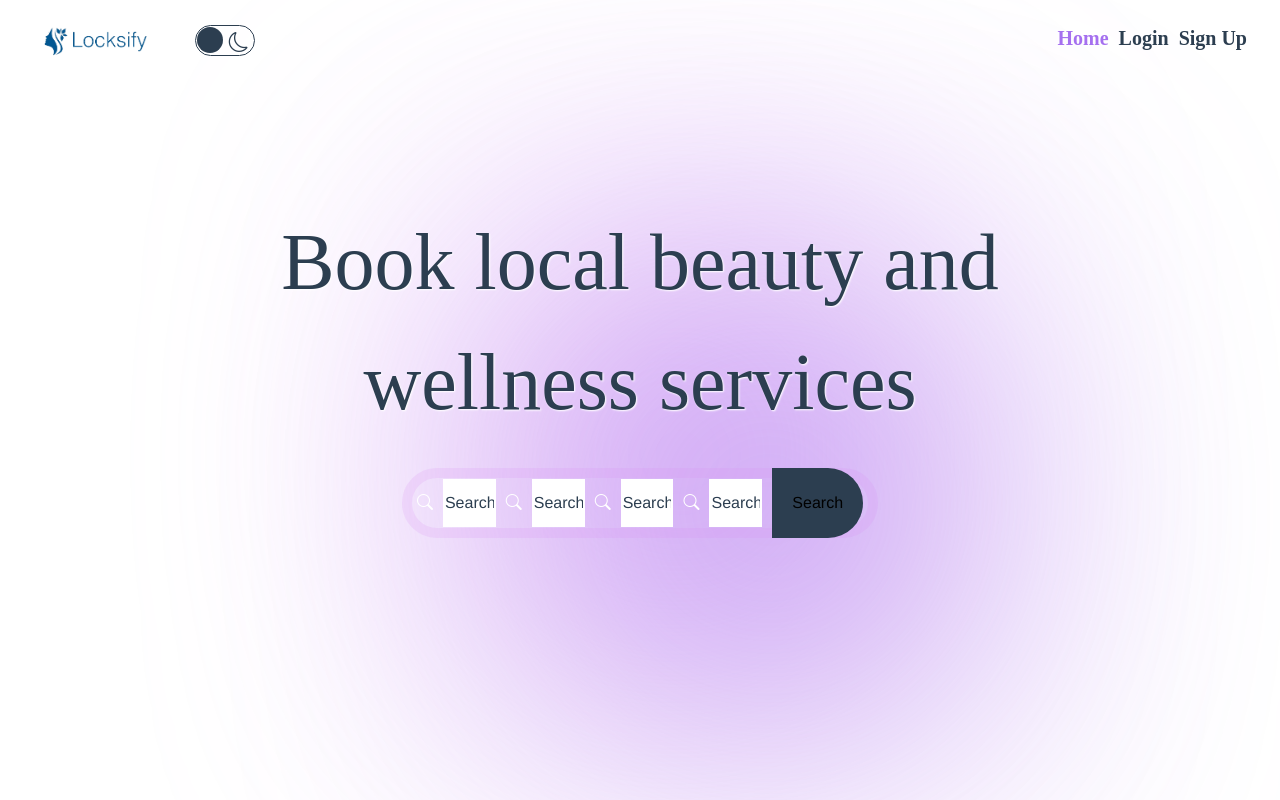
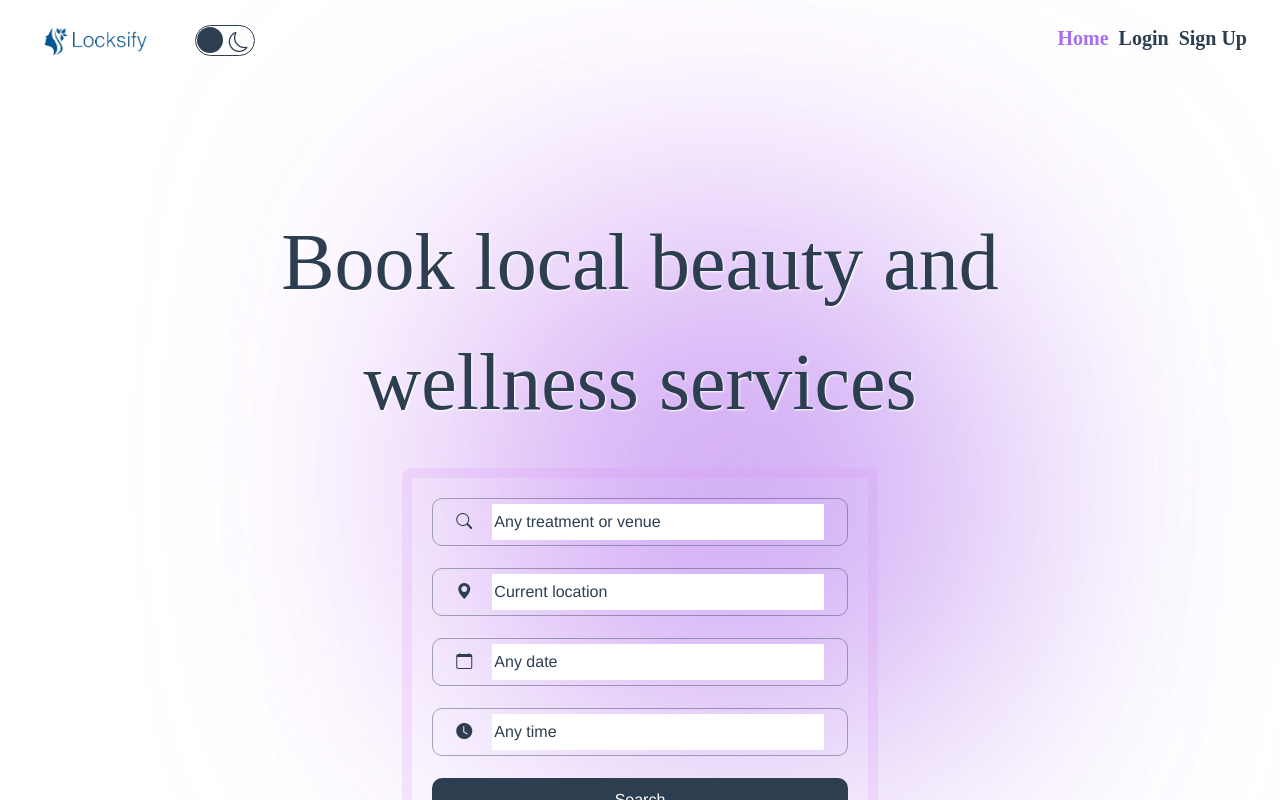
Before and after one commit to Adrijana1308/wa-frontend, a Vue app in the folder locksify/: page / in a window 1280 px wide. Built offline with nearby package versions, Linux system fonts and the light colour scheme; a web font is replaced by a local one.

Commit message:
Update HomeView.vue

```diff
--- a/locksify/src/views/HomeView.vue
+++ b/locksify/src/views/HomeView.vue
@@ -9,25 +9,25 @@
        <div class="input-container">
           <form class="form" action="/" method="get">
             <i class="bi bi-search"></i>
-            <input type="text" class="search-box" placeholder="Search...">
+            <input type="text" class="search-box" placeholder="Any treatment or venue">
           </form>
         </div>
         <div class="input-container">
           <form class="form" action="/" method="get">
-            <i class="bi bi-search"></i>
-            <input type="text" class="search-box" placeholder="Search...">
+            <i class="bi bi-geo-alt-fill"></i>
+            <input type="text" class="search-box" placeholder="Current location">
           </form>
         </div>
         <div class="input-container">
           <form class="form" action="/" method="get">
-            <i class="bi bi-search"></i>
-            <input type="text" class="search-box" placeholder="Search...">
+            <i class="bi bi-calendar"></i>
+            <input type="text" class="search-box" placeholder="Any date">
           </form>
         </div>
         <div class="input-container">
           <form class="form" action="/" method="get">
-            <i class="bi bi-search"></i>
-            <input type="text" class="search-box" placeholder="Search...">
+            <i class="bi bi-clock-fill"></i>
+            <input type="text" class="search-box" placeholder="Any time">
           </form>
         </div>
         <button type="submit" class="search-button">Search</button>
@@ -158,22 +158,14 @@ body {
 
 .search-button {
   background-color: #2c3e50;
+  color: #fff;
   border: none;
-  border-radius: 0 50px 50px 0;
-  height: 70px;
-  padding: 0 20px;
+  border-radius: 50px;
+  padding: 10px 20px;
 }
 
 .search-button:hover {
   background-color: white;
-}
-
-.bi-search {
-  color: white;
-}
-
-.bi-search:hover {
-  color: #2c3e50;
 }
 
 .dark p{
@@ -199,20 +191,71 @@ body {
 }
 
 @media (max-width: 1440px){
+    .search-container{
+        flex-direction: column;
+        gap: 10px;
+        width: 60%;
+        height: 60%;
+        border-radius: 10px;
+        padding: 20px;
+    }
+
+    .input-container{
+        width: 100%;
+        height: 60px;
+    }
+
+    .form{
+        border: 1px solid #2c3e5069;
+        border-radius: 10px;
+        height: 80%;
+    }
+
+    .search-box{
+        margin-left: 20px;
+        border: none;
+    }
+
+    .search-button{
+        border-radius: 10px;
+        padding: 10px 20px;
+        width: 100%;
+    }
+
     p{
       font-size: 200px;
     }
 }
 
 @media (max-width: 1024px) {
-    #search-box{
-      width: 450px;
+    .search-container{
+        display: flex;
+        flex-direction: column;
+        gap: 10px;
+        width: 60%;
+        height: 60%;
+        border-radius: 20px;
+    }
+
+    .input-container{
+        width: 100%;
+        height: 60px;
     }
 }
 
 @media (max-width: 780px) {
-    #search-box{
-      width: 350px;
+    .search-container{
+        display: flex;
+        flex-direction: column;
+        gap: 10px;
+        width: 60%;
+        height: 60%;
+        border-radius: 20px;
+    }
+
+    .input-container{
+        width: 100%;
+        height: 60px;
     }
 }
 </style>
```
